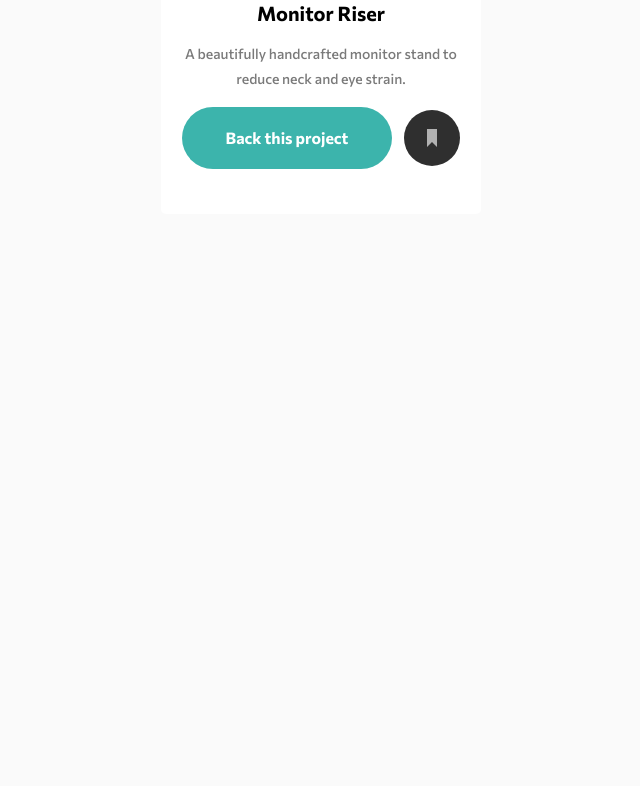
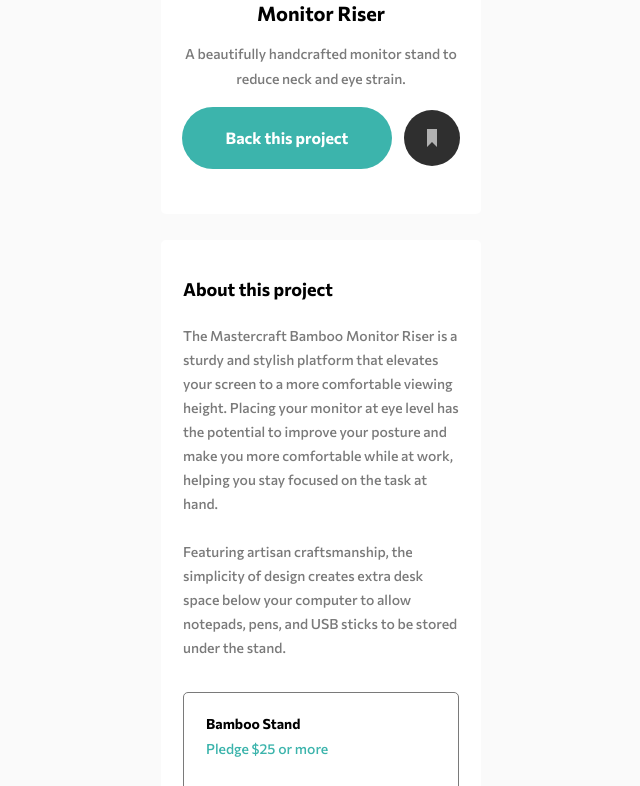
Before and after one commit to PHnrq/crowdfunding-product-page, a React (Create React App) app: page / in a window 1280 px wide. Shown: the part 314-1100 px from the top of the page, without its empty margins (319-959 px from the left). Before the commit the page ends 800 px from the top, so only its background shows below. Built offline with nearby package versions, Linux system fonts and the light colour scheme.

Commit message:
Add AboutSection and ProductCard layout

```diff
--- a/src/App.tsx
+++ b/src/App.tsx
@@ -1,3 +1,4 @@
+import { AboutSection } from "./components/AboutSection";
 import { CtaCard } from "./components/CtaCard";
 import { Header } from "./components/Header";
 import { GlobalStyle } from "./styles/global";
@@ -7,7 +8,10 @@ export function App() {
     <>
       <GlobalStyle />
       <Header />
-      <CtaCard />
+      <main>
+        <CtaCard />
+        <AboutSection />
+      </main>
     </>
   );
 }
--- /dev/null
+++ b/src/components/AboutSection/index.tsx
@@ -0,0 +1,38 @@
+import { ProductCard } from "../ProductCard";
+import { Container } from "./styles";
+
+export function AboutSection(){
+    return (
+        <Container>
+            <h2>
+                About this project
+            </h2>
+            <p>
+                The Mastercraft Bamboo Monitor Riser is a sturdy and stylish platform that elevates your screen
+                to a more comfortable viewing height. Placing your monitor at eye level has the potential to improve your posture and make you more comfortable while at work, helping you stay focused on the task at hand.
+            </p>
+            <p>
+                Featuring artisan craftsmanship, the simplicity of design creates extra desk space below your computer to allow notepads, pens, and USB sticks to be stored under the stand.
+            </p>
+
+            <ProductCard
+                productName="Bamboo Stand"
+                productPrice={25}
+                productDescription="You get an ergonomic stand made of natural bamboo. You've helped us launch our promotional campaign, and you’ll be added to a special Backer member list."
+                productAmount={101}
+            />
+            <ProductCard
+                productName="Black Edition Stand"
+                productPrice={75}
+                productDescription="You get a Black Special Edition computer stand and a personal thank you. You’ll be added to our Backer member list. Shipping is included."
+                productAmount={64}
+            />
+            <ProductCard
+                productName="Mahogany Special Edition"
+                productPrice={200}
+                productDescription=" You get two Special Edition Mahogany stands, a Backer T-Shirt, and a personal thank you. You’ll be added to our Backer member list. Shipping is included."
+                productAmount={0}
+            />
+        </Container>
+    )
+}
--- /dev/null
+++ b/src/components/AboutSection/styles.ts
@@ -0,0 +1,30 @@
+import styled from "styled-components";
+
+export const Container = styled.section`
+    max-width: 32rem;
+    padding: 3.8rem 2.2rem;
+    margin: 8.1rem auto;
+
+    background-color: #FFFFFF;
+    border-radius: .5rem;
+
+    h2{
+        font-size: 1.8rem;
+        font-weight: 700;
+        color: var(--black);
+    }
+
+    p{
+        margin-top: 2.4rem;
+
+        font-size: 1.4rem;
+        font-weight: 500;
+        line-height: 2.4rem;
+
+        color: var(--dark-gray);
+    }
+
+    div{
+        margin-top: 3.2rem;
+    }
+`;
--- /dev/null
+++ b/src/components/ProductCard/index.tsx
@@ -0,0 +1,60 @@
+import { useState } from "react";
+import { Container, DisabledContent } from "./styles";
+
+interface ProductCardProps {
+    productName: string;
+    productPrice: number;
+    productDescription: string;
+    productAmount: number;
+}
+
+export function ProductCard({productName, productPrice, productDescription, productAmount}: ProductCardProps) {
+
+    return ( productAmount > 0 ? (
+        <Container>
+            <h3>
+                {productName as string}
+            </h3>
+            <span>
+                Pledge ${productPrice} or more
+            </span>
+            <p>
+                {productDescription}
+            </p>
+
+            <p>
+                <span>{productAmount}</span> left
+            </p>
+            <button
+                type="button"
+                disabled={productAmount === 0}
+            >
+                Select Reward
+            </button>
+        </Container>
+
+        ) : (
+            <DisabledContent>
+                <h3>
+                    {productName as string}
+                </h3>
+                <span>
+                    Pledge ${productPrice} or more
+                </span>
+                <p>
+                    {productDescription}
+                </p>
+
+                <p>
+                    <span>{productAmount}</span> left
+                </p>
+                <button
+                    type="button"
+                    disabled
+                >
+                    Out of Stock
+                </button>
+            </DisabledContent>
+        )
+    )
+}
--- /dev/null
+++ b/src/components/ProductCard/styles.ts
@@ -0,0 +1,101 @@
+import styled from "styled-components";
+
+export const Container = styled.div`
+    max-width: 27.7rem;
+    margin: 0 auto;
+    padding: 2.2rem;
+
+    border: 1px solid var(--dark-gray);
+    border-radius: .5rem;
+
+    h3{
+        font-size: 1.4rem;
+        font-weight: 700;
+        color: var(--black);
+
+        margin-bottom: .8rem;
+    }
+
+    >span{
+
+        font-size: 1.4rem;
+        font-weight: 500;
+        color: var(--moderate-cyan);
+    }
+
+    p{
+        display: flex;
+        align-items: center;
+        gap: .8rem;
+
+        span{
+            font-size: 3.2rem;
+            font-weight: 700;
+            color: var(--black);
+        }
+    }
+
+    button{
+        background-color: var(--moderate-cyan);
+        border-radius: 5rem;
+
+        width: 15.8rem;
+        height: 4.9rem;
+        margin-top: 3.2rem;
+
+        font-size: 1.4rem;
+        font-weight: 700;
+        color: #FFFFFF;
+    }
+`;
+
+export const DisabledContent = styled.div`
+    max-width: 27.7rem;
+    margin: 0 auto;
+    padding: 2.2rem;
+    opacity: 0.5;
+
+    border: 1px solid var(--dark-gray);
+    border-radius: .5rem;
+
+    h3{
+        font-size: 1.4rem;
+        font-weight: 700;
+        color: var(--black);
+
+        margin-bottom: .8rem;
+    }
+
+    >span{
+
+        font-size: 1.4rem;
+        font-weight: 500;
+        color: var(--moderate-cyan);
+    }
+
+    p{
+        display: flex;
+        align-items: center;
+        gap: .8rem;
+
+        span{
+            font-size: 3.2rem;
+            font-weight: 700;
+            color: var(--black);
+        }
+    }
+
+    button{
+        background-color: var(--dark-gray);
+        border-radius: 5rem;
+
+        width: 15.8rem;
+        height: 4.9rem;
+        margin-top: 3.2rem;
+
+        font-size: 1.4rem;
+        font-weight: 700;
+        color: #FFFFFF;
+    }
+
+`;
```
